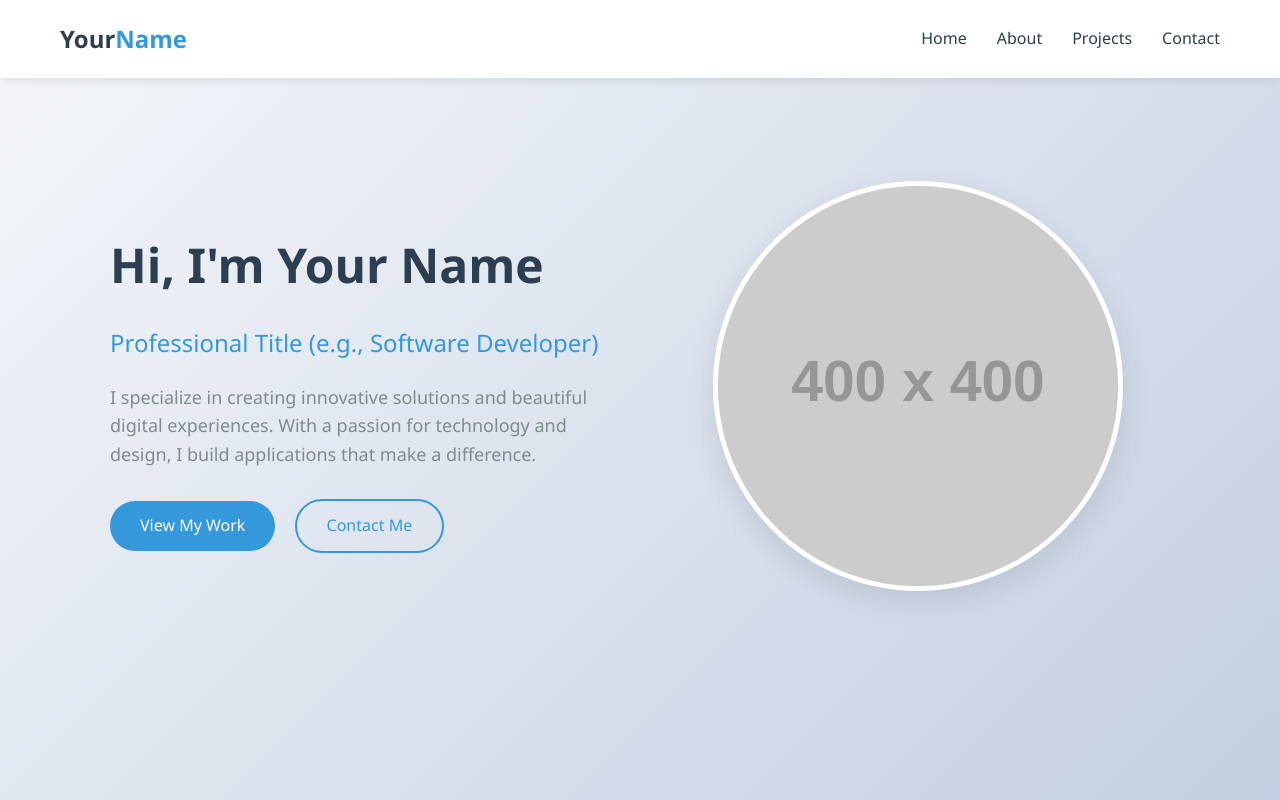
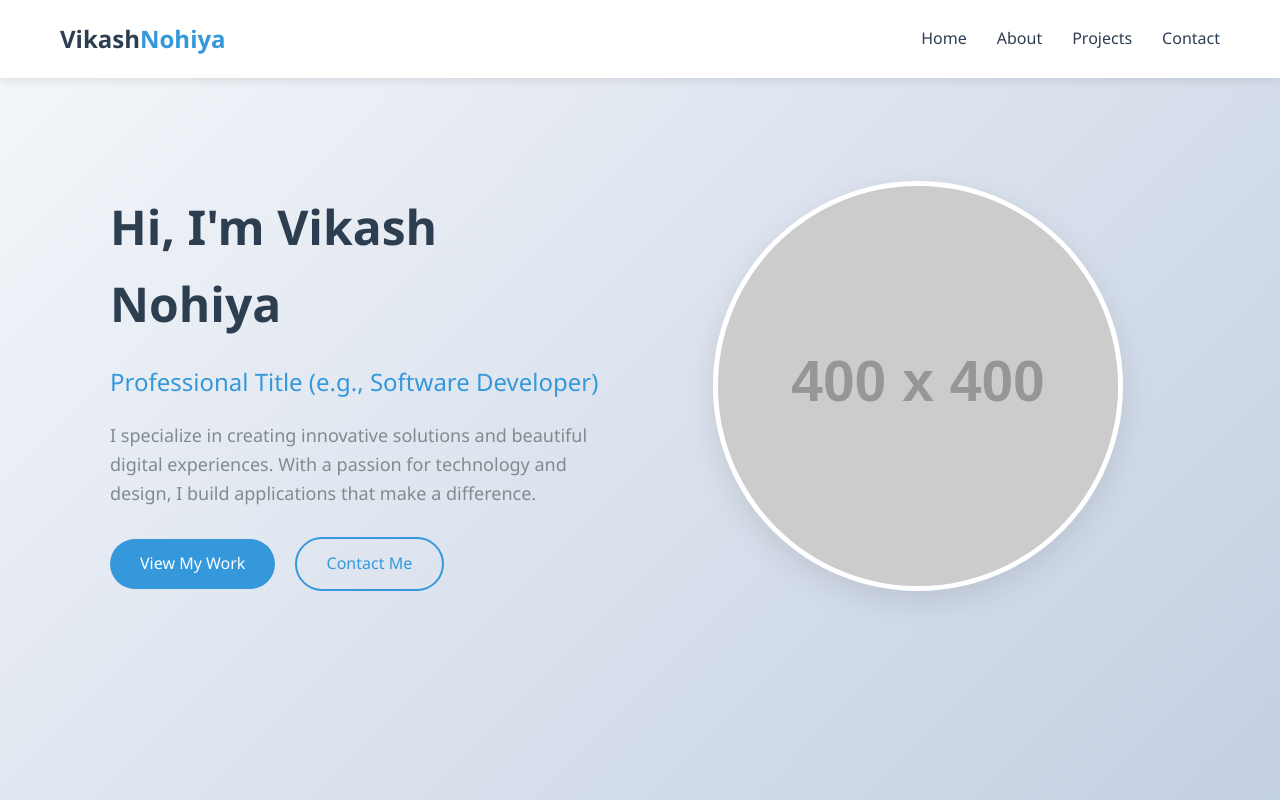
Before and after one commit to VIKASHNOHIYA/vikashnohiya.github.io, a plain HTML site: page index.html in a window 1280 px wide. Shown: the top 800 px of the page. Drawn offline with Linux system fonts and the light colour scheme; placeholder pictures from the web are drawn by us.

Commit message:
Update index.html

```diff
--- a/index.html
+++ b/index.html
@@ -473,7 +473,7 @@
     <header>
         <div class="container">
             <nav>
-                <a href="#" class="logo">Your<span>Name</span></a>
+                <a href="#" class="logo">Vikash<span>Nohiya</span></a>
                 <ul class="nav-links">
                     <li><a href="#home">Home</a></li>
                     <li><a href="#about">About</a></li>
@@ -489,14 +489,14 @@
         <div class="container">
             <div class="hero-content">
                 <div class="hero-text">
-                    <h1>Hi, I'm Your Name</h1>
+                    <h1>Hi, I'm Vikash Nohiya</h1>
                     <h2>Professional Title (e.g., Software Developer)</h2>
                     <p>I specialize in creating innovative solutions and beautiful digital experiences. With a passion for technology and design, I build applications that make a difference.</p>
                     <a href="#projects" class="btn">View My Work</a>
                     <a href="#contact" class="btn btn-outline">Contact Me</a>
                 </div>
                 <div class="hero-image">
-                    <img src="https://via.placeholder.com/400" alt="Your Name">
+                    <img src="https://via.placeholder.com/400" alt="Vikash Nohiya">
                 </div>
             </div>
         </div>
@@ -658,11 +658,11 @@
                         </div>
                         <div class="contact-item">
                             <i class="fas fa-envelope"></i>
-                            <span>your.email@example.com</span>
+                            <span>Mrvikashnohiya@gmail.com</span>
                         </div>
                         <div class="contact-item">
                             <i class="fas fa-phone"></i>
-                            <span>+1 (123) 456-7890</span>
+                            <span>+91-8630829298</span>
                         </div>
                     </div>
 
```
